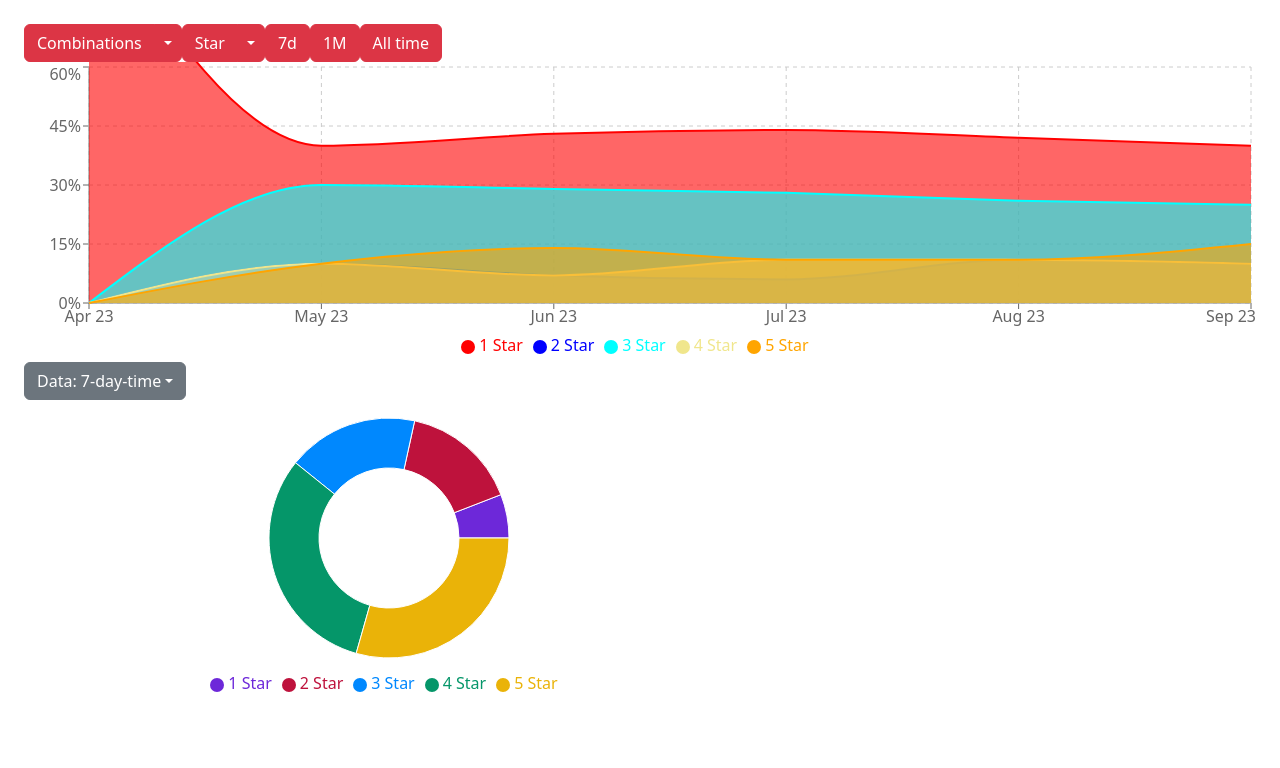
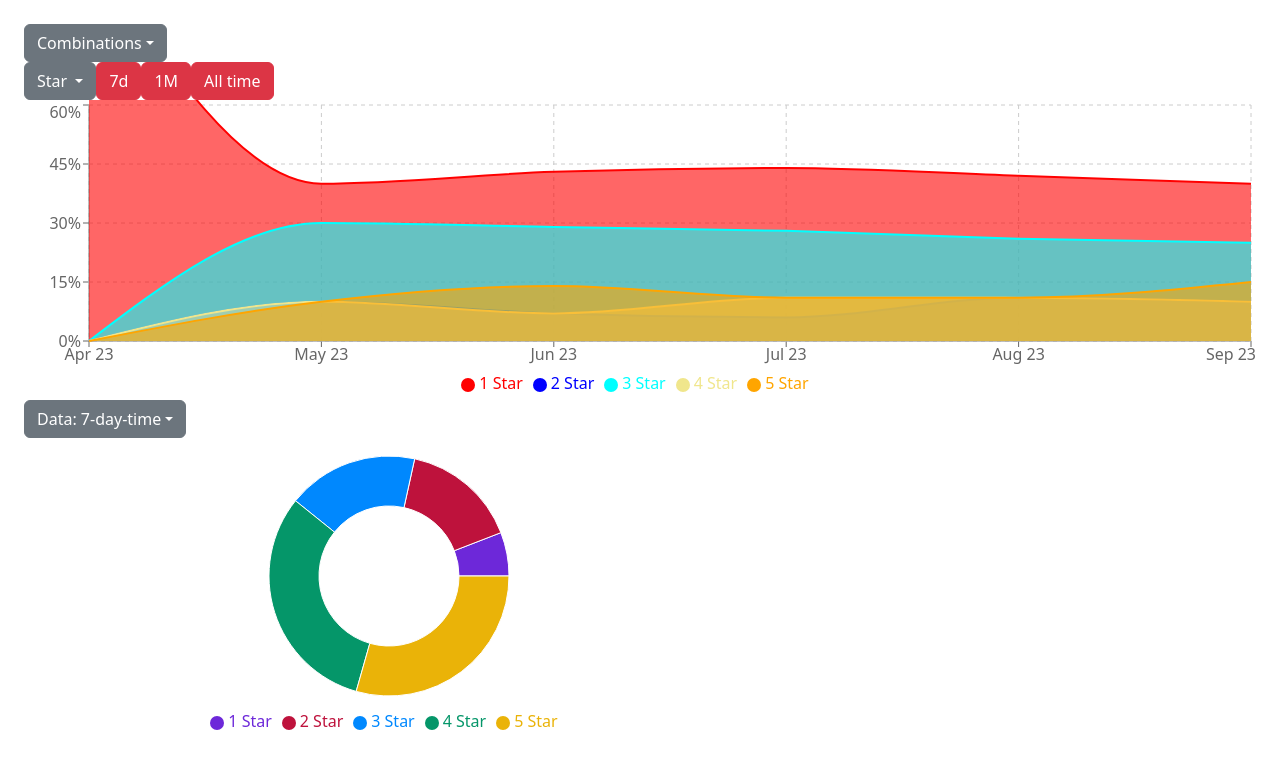
Before and after one commit to hyperingenious/sachdev-analytics, a React (Vite) app: page / in a window 1280 px wide. Shown: the top 768 px of the page. Built offline with nearby package versions, Linux system fonts and the light colour scheme.

Commit message:
minor button improvement

```diff
--- a/src/components/LineGraph.jsx
+++ b/src/components/LineGraph.jsx
@@ -30,7 +30,7 @@ function LineGraph() {
   return (
     <>
       <LineGraphFilterBar dispatch={dispatch} />
-      <ResponsiveContainer  height={300} width={"100%"}>
+      <ResponsiveContainer height={300} width={"100%"}>
         <AreaChart data={dataAsPerTime}>
           <XAxis dataKey={"label"} />
           <YAxis unit={"%"} />
@@ -72,26 +72,19 @@ function LineGraphFilterBar({ dispatch }) {
   const [toggle2, setToggle2] = useState(false);
   return (
     <>
-      <div className="btn-group">
+      <div className="dropdown">
         <button
+          onClick={() => setToggle((toggle) => !toggle)}
+          className="btn btn-secondary dropdown-toggle"
           type="button"
-          className="btn btn-danger"
-          onClick={() => setToggle((toggle) => !toggle)}
+          data-bs-toggle="dropdown"
+          aria-expanded="false"
         >
           Combinations
         </button>
-        <button
-          onClick={() => setToggle((toggle) => !toggle)}
-          type="button"
-          className="btn btn-danger dropdown-toggle dropdown-toggle-split"
-          data-bs-toggle="dropdown"
-          aria-expanded="false"
-        >
-          <span className="visually-hidden">Toggle Dropdown</span>
-        </button>{" "}
         <ul
-          className={`dropdown-menu ${toggle && "d-block"} position-absolute`}
-          style={{ top: "1rem", maxHeight: "6rem", overflowY: "scroll" }}
+          className={`dropdown-menu ${toggle && "d-block"}`}
+          style={{ maxHeight: "6rem", overflowY: "scroll" }}
         >
           {filterCombinations.map((filter) => (
             <li
@@ -105,27 +98,17 @@ function LineGraphFilterBar({ dispatch }) {
           ))}
         </ul>
       </div>
-      <div className="btn-group">
-        <button
-          type="button"
-          className="btn btn-danger"
-          onClick={() => setToggle2((toggle) => !toggle)}
-        >
-          Star
-        </button>
+      <div className="dropdown d-inline">
         <button
           onClick={() => setToggle2((toggle) => !toggle)}
+          className="btn btn-secondary dropdown-toggle"
           type="button"
-          className="btn btn-danger dropdown-toggle dropdown-toggle-split"
           data-bs-toggle="dropdown"
           aria-expanded="false"
         >
-          <span className="visually-hidden">Toggle Dropdown</span>
-        </button>{" "}
-        <ul
-          className={`dropdown-menu ${toggle2 && "d-block"} position-absolute`}
-          style={{ top: "1rem", maxHeight: "6rem", overflowY: "scroll" }}
-        >
+          Star{" "}
+        </button>
+        <ul className={`dropdown-menu ${toggle2 && "d-block"}`}>
           <li onClick={() => dispatch(changeIndividualStarFilter(1))}>
             <a className="dropdown-item" href="#">
               1
```
